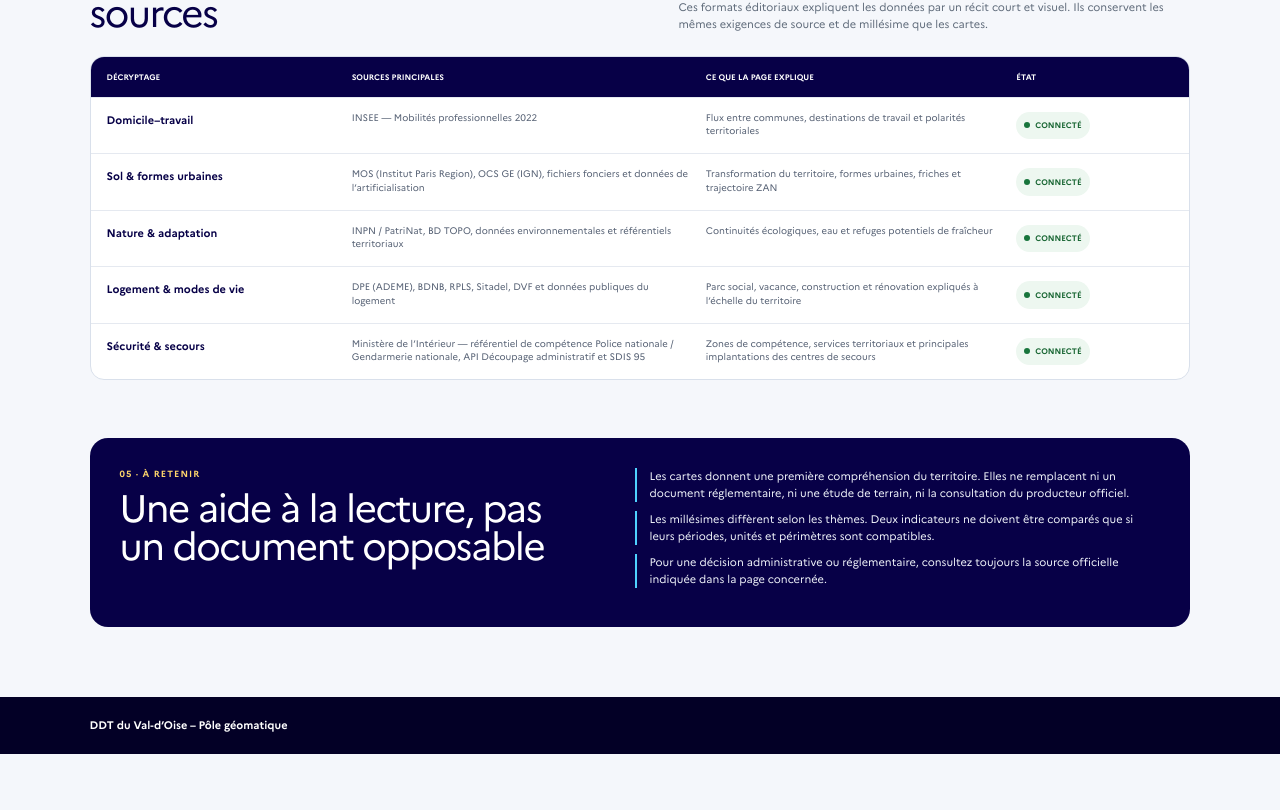
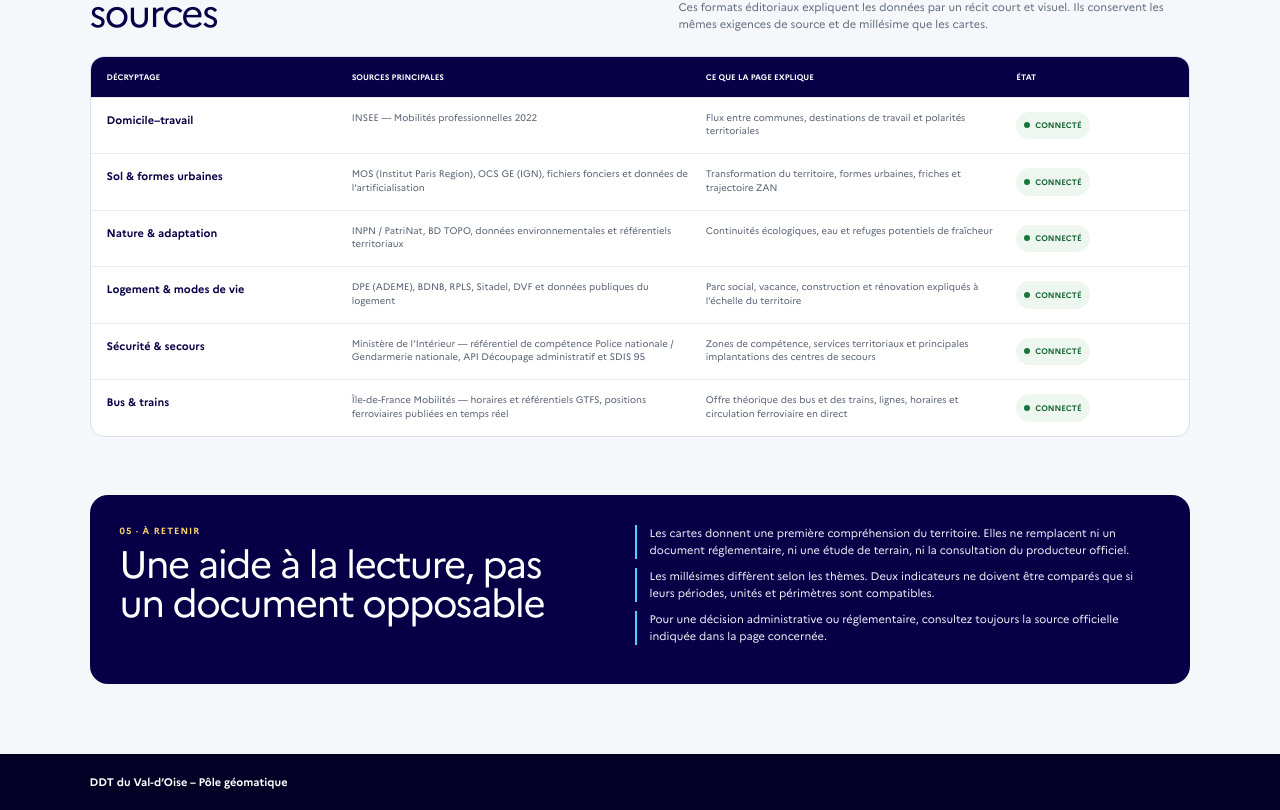
Before and after one commit to DDT95/atlas-territorial-95, a Next.js app: page /donnees in a window 1280 px wide. Shown: the part 2010-2820 px from the top of the page. Before the commit the page ends 2764 px from the top, so only its background shows below. Built offline with nearby package versions, Linux system fonts and the light colour scheme.

Commit message:
Mettre à jour les pages Comprendre

```diff
--- a/app/donnees/page.tsx
+++ b/app/donnees/page.tsx
@@ -20,6 +20,7 @@ const understandingPages = [
   { name: "Nature & adaptation", sources: "INPN / PatriNat, BD TOPO, données environnementales et référentiels territoriaux", use: "Continuités écologiques, eau et refuges potentiels de fraîcheur" },
   { name: "Logement & modes de vie", sources: "DPE (ADEME), BDNB, RPLS, Sitadel, DVF et données publiques du logement", use: "Parc social, vacance, construction et rénovation expliqués à l’échelle du territoire" },
   { name: "Sécurité & secours", sources: "Ministère de l’Intérieur — référentiel de compétence Police nationale / Gendarmerie nationale, API Découpage administratif et SDIS 95", use: "Zones de compétence, services territoriaux et principales implantations des centres de secours" },
+  { name: "Bus & trains", sources: "Île-de-France Mobilités — horaires et référentiels GTFS, positions ferroviaires publiées en temps réel", use: "Offre théorique des bus et des trains, lignes, horaires et circulation ferroviaire en direct" },
 ];
 
 export default function DataInformationPage() {
```
